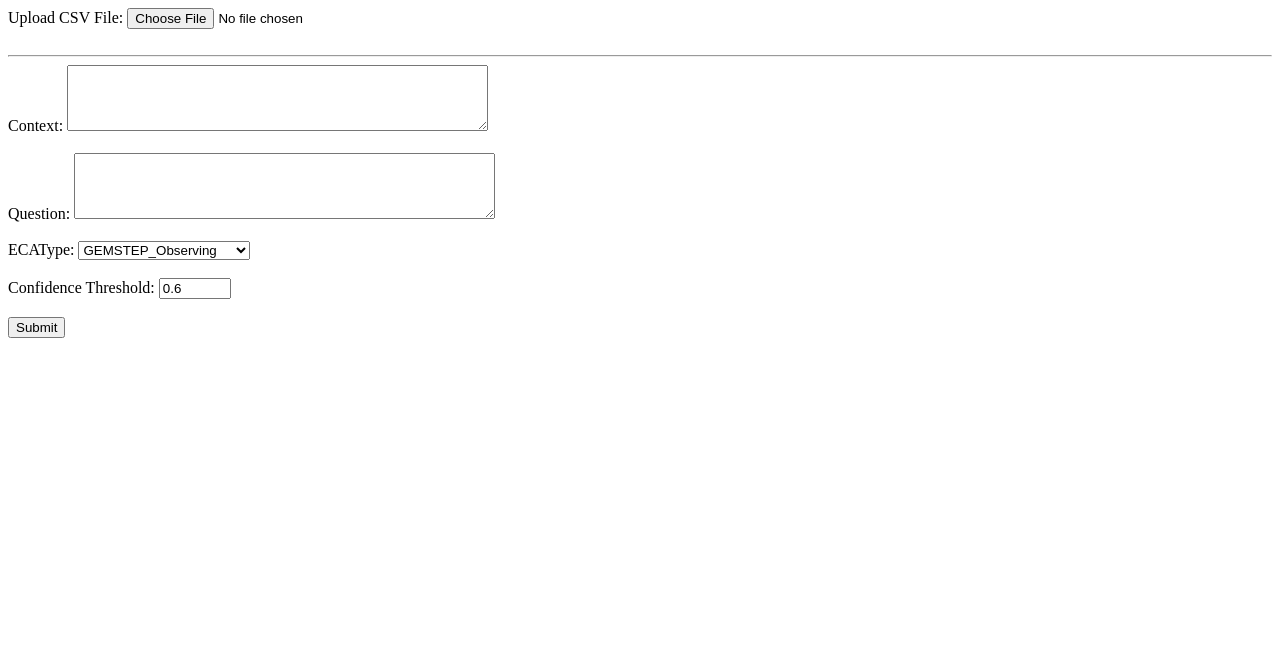
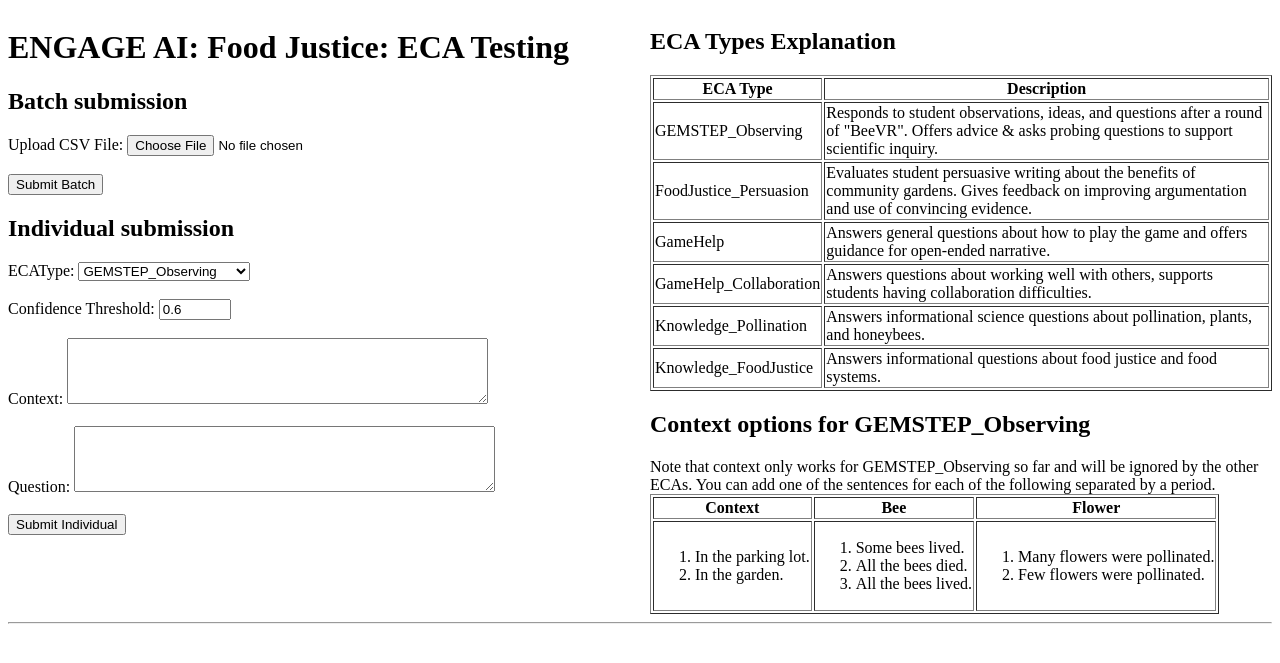
Before and after one commit to jdanish/jdanish.github.io, a Jekyll site: the page eca_test/ECA_Testing_v2.html, which Jekyll copies as it is, in a window 1280 px wide. Shown: the top 663 px of the page. Built offline with Jekyll 4.4.1, drawn with Linux system fonts in a browser that asks for light colours.

Commit message:
Revised ECA testing with lots of details

```diff
--- a/eca_test/ECA_Testing_v2.html
+++ b/eca_test/ECA_Testing_v2.html
@@ -4,56 +4,159 @@
     <meta charset="UTF-8">
     <title>Test HTTPS POST Endpoint</title>
     <style>
+        .container {
+            display: flex;
+            justify-content: space-between;
+        }
+
+        .form-container {
+            flex: 1;
+            margin-right: 20px;
+        }
+
+        .table-container {
+            flex: 1;
+        }
+
         .prompt {
-            padding: 10px;
-            margin-bottom: 10px;
+            padding: 5px; /* Reduced padding for compact output */
+            margin-bottom: 5px; /* Reduced margin for compact output */
         }
 
         .prompt:nth-child(even) {
             background-color: #f2f2f2; /* Pale gray background for even numbered prompts */
         }
+
+        #loading {
+            font-weight: bold;
+        }
     </style>
 </head>
 <body>
+    <div class="container">
+        <div class="form-container">
+            <h1>ENGAGE AI: Food Justice: ECA Testing</h1>
+
             <form id="myForm">
+                <h2>Batch submission</h2>
                 <label for="csvFile">Upload CSV File:</label>
                 <input type="file" id="csvFile" name="csvFile" accept=".csv"><br><br>
+                <input type="submit" value="Submit Batch">
 
-        <hr>
+                <h2>Individual submission</h2>
+                <label for="ecatype">ECAType:</label>
+                <select id="ecatype" name="ECAType">
+                    <option value="GEMSTEP_Observing">GEMSTEP_Observing</option>
+                    <option value="GameHelp">GameHelp</option>
+                    <option value="GameHelp_Collaboration">GameHelp_Collaboration</option>
+                    <option value="Knowledge_Pollination">Knowledge_Pollination</option>
+                    <option value="Knowledge_FoodJustice">Knowledge_FoodJustice</option>
+                </select><br><br>
+                <label for="confidenceThreshold">Confidence Threshold:</label>
+                <input type="number" id="confidenceThreshold" name="ConfidenceThreshold" min="0" max="1" step="0.01" value="0.6"><br><br>
+
                 <label for="context">Context:</label>
                 <textarea id="context" name="Context" rows="4" cols="50"></textarea><br><br>
 
                 <label for="utterance">Question:</label>
                 <textarea id="utterance" name="Utterance" rows="4" cols="50"></textarea><br><br>
-
-        <label for="ecatype">ECAType:</label>
-        <select id="ecatype" name="ECAType">
-            <option value="GEMSTEP_Observing">GEMSTEP_Observing</option>
-            <option value="CI">CI</option>
-            <option value="GameHelp">GameHelp</option>
-            <option value="GameHelp_FoodJustice">GameHelp_FoodJustice</option>
-            <option value="GameHelp_Collaboration">GameHelp_Collaboration</option>
-            <option value="Knowledge_Pollination">Knowledge_Pollination</option>
-            <option value="Knowledge_FoodJustice">Knowledge_FoodJustice</option>
-            <option value="ConversationBumpers">ConversationBumpers</option>
-            <option value="GEMSTEP_Modeling">GEMSTEP_Modeling</option>
-        </select><br><br>
-        <label for="confidenceThreshold">Confidence Threshold:</label>
-        <input type="number" id="confidenceThreshold" name="ConfidenceThreshold" min="0" max="1" step="0.01" value="0.6"><br><br>
-
-        <input type="submit" value="Submit">
+                <input type="submit" value="Submit Individual">
                 <span id="loading" style="display:none;">Loading...</span>
             </form>
+        </div>
+        <div class="table-container">
+            <h2>ECA Types Explanation</h2>
+            <table border="1">
+                <tr>
+                    <th>ECA Type</th>
+                    <th>Description</th>
+                </tr>
+                <tr>
+                    <td>GEMSTEP_Observing</td>
+                    <td>Responds to student observations, ideas, and questions after a round of "BeeVR". Offers advice & asks probing questions to support scientific inquiry.</td>
+                </tr>
+                <tr>
+                    <td>FoodJustice_Persuasion</td>
+                    <td>Evaluates student persuasive writing about the benefits of community gardens. Gives feedback on improving argumentation and use of convincing evidence.</td>
+                </tr>
+                <tr>
+                    <td>GameHelp</td>
+                    <td>Answers general questions about how to play the game and offers guidance for open-ended narrative.</td>
+                </tr>
+                <tr>
+                    <td>GameHelp_Collaboration</td>
+                    <td>Answers questions about working well with others, supports students having collaboration difficulties.</td>
+                </tr>
+                <tr>
+                    <td>Knowledge_Pollination</td>
+                    <td>Answers informational science questions about pollination, plants, and honeybees.</td>
+                </tr>
+                <tr>
+                    <td>Knowledge_FoodJustice</td>
+                    <td>Answers informational questions about food justice and food systems.</td>
+                </tr>
+            </table>
+
+            <h2>Context options for GEMSTEP_Observing</h2>
+            Note that context only works for GEMSTEP_Observing so far and will be ignored by the other ECAs. You can add one of the sentences for each of the following separated by a period.
+            <table border="1">
+                <tr>
+                    <th>Context</th>
+                    <th>Bee</th>
+                    <th>Flower</th>
+                </tr>
+                <tr>
+                    <td>
+                        <OL>
+                            <li>In the parking lot.</li>
+                            <li>In the garden.</li>
+                        </OL>
+                    </td>
+                    <td>
+                        <OL>
+                            <li>Some bees lived.</li>
+                            <li>All the bees died.</li>
+                            <li>All the bees lived.</li>
+                        </OL>
+                    </td>
+                    <td>
+                    <OL>
+                        <li>Many flowers were pollinated.</li>
+                        <li>Few flowers were pollinated.</li>
+                    </OL></td>
+                </tr>
+            </table>
+
+        </div>
+    </div>
+    <hr>
 
     <div id="responseDiv"></div>
 
     <script>
+
+            const ecaUrls = {
+                "GEMSTEP_Observing": "https://bl-educ-engage.educ.indiana.edu/GetECAResponse",
+                "FoodJustice_Persuasion": "https://bl-educ-engage.educ.indiana.edu/GetECAResponse",
+                "GameHelp": "https://bl-educ-engage.educ.indiana.edu/GetECAResponse",
+                "GameHelp_Collaboration": "https://bl-educ-engage.educ.indiana.edu/GetECAResponse",
+                "Knowledge_Pollination": "https://bl-educ-engage.educ.indiana.edu/GetECAResponse",
+                "Knowledge_FoodJustice": "https://bl-educ-engage.educ.indiana.edu/GetECAResponse"
+            };
+
+
         document.addEventListener("DOMContentLoaded", () => {
             const form = document.getElementById("myForm");
             const loading = document.getElementById("loading");
+            const responseDiv = document.getElementById("responseDiv");
+            const submitButtons = form.querySelectorAll('input[type="submit"]');
+
+
             form.addEventListener("submit", async (event) => {
                 event.preventDefault();
                 loading.style.display = "inline"; // Show loading text
+                submitButtons.forEach(button => button.disabled = true); // Disable submit buttons
+                responseDiv.innerHTML = ""; // Clear previous responses
 
                 const fileInput = document.getElementById("csvFile");
                 const file = fileInput.files[0];
@@ -62,20 +165,29 @@
                 const ecatype = document.getElementById("ecatype").value;
                 const confidenceThreshold = parseFloat(document.getElementById("confidenceThreshold").value);
 
-                if (file && (context || utterance)) {
+                if (file && utterance) {
                     alert("Please select either a CSV file or manually enter data, not both.");
                     loading.style.display = "none"; // Hide loading text
+                    submitButtons.forEach(button => button.disabled = false); // Enable submit buttons
                     return;
                 }
 
-                if (!file && !(context && utterance)) {
+                if (!file && !(utterance)) {
                     alert("Please select a CSV file or manually enter data.");
                     loading.style.display = "none"; // Hide loading text
+                    submitButtons.forEach(button => button.disabled = false); // Enable submit buttons
                     return;
                 }
 
                 try {
                     if (file) {
+                        if (file.type !== "text/csv") {
+                            alert("Please upload a valid CSV file.");
+                            loading.style.display = "none"; // Hide loading text
+                            submitButtons.forEach(button => button.disabled = false); // Enable submit buttons
+                            return;
+                        }
+
                         const reader = new FileReader();
                         reader.onload = async (event) => {
                             const text = event.target.result;
@@ -91,16 +204,19 @@
                                 await sendRequest(context, question, ecatype, confidenceThreshold);
                             }
                             loading.style.display = "none"; // Hide loading text
+                            submitButtons.forEach(button => button.disabled = false); // Enable submit buttons
                         };
                         reader.readAsText(file);
                     } else {
                         await sendRequest(context, utterance, ecatype, confidenceThreshold);
                         loading.style.display = "none"; // Hide loading text
+                        submitButtons.forEach(button => button.disabled = false); // Enable submit buttons
                     }
                 } catch (error) {
                     console.error("An error occurred:", error);
-                    document.getElementById("responseDiv").innerHTML += `<div class="prompt"><p>An error occurred: ${error}</p></div>`;
+                    responseDiv.innerHTML += `<div class="prompt"><p>An error occurred: ${error}</p></div>`;
                     loading.style.display = "none"; // Hide loading text
+                    submitButtons.forEach(button => button.disabled = false); // Enable submit buttons
                 } finally {
                     // Clear the file input field
                     document.getElementById("csvFile").value = "";
@@ -117,8 +233,8 @@
             };
 
             try {
-                const myurl = "https://bl-educ-engage.educ.indiana.edu/GetECAResponse";
-                const response = await fetch(myurl, {
+                const url = ecaUrls[ecatype] || "https://bl-educ-engage.educ.indiana.edu/GetECAResponse"; // Default to IU URLs if ECA type is not found
+                const response = await fetch(url, {
                     method: "POST",
                     headers: {
                         "Content-Type": "application/json"
@@ -127,7 +243,7 @@
                 });
 
                 const responseData = await response.text();
-                document.getElementById("responseDiv").innerHTML += `<div class="prompt"><p>Utterance: ${question}</p><p>Context: ${context}</p><p>ECAType: ${ecatype}</p><p>Confidence Threshold: ${confidenceThreshold}</p><p>Response: ${responseData}</p></div>`;
+                document.getElementById("responseDiv").innerHTML += `<div class="prompt">Utterance:${question}<br>Context:${context}<br>ECAType:${ecatype}<br>Confidence Threshold:${confidenceThreshold}<br>Response:${responseData}</div>`;
             } catch (error) {
                 console.error("An error occurred:", error);
                 document.getElementById("responseDiv").innerHTML += `<div class="prompt"><p>An error occurred: ${error}</p></div>`;
```
Also changed, not shown: other parts of eca_test/ECA_Testing_v2.html (+1 -0 lines). Lines whose indentation alone changed are shown as unchanged.
